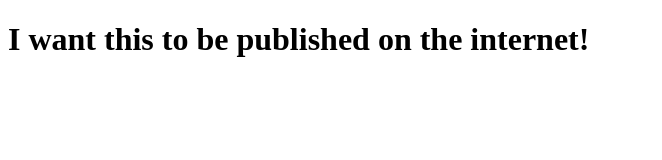
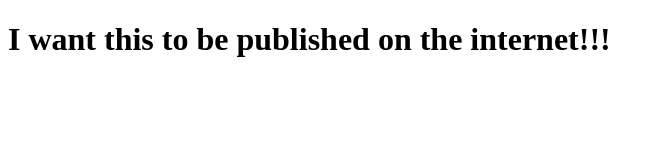
Before and after one commit to lgc2/clone-tabnews, a Next.js app: page / in a window 1280 px wide. Shown: the top 160 px of the page, without its empty margins (0-662 px from the left). Built offline with nearby package versions, Linux system fonts and the light colour scheme.

Commit message:
change home page message

```diff
--- a/pages/index.js
+++ b/pages/index.js
@@ -1,5 +1,5 @@
 function Home() {
-    return <h1>I want this to be published on the internet!</h1>
+    return <h1>I want this to be published on the internet!!!</h1>
 }
 
 export default Home;
```
